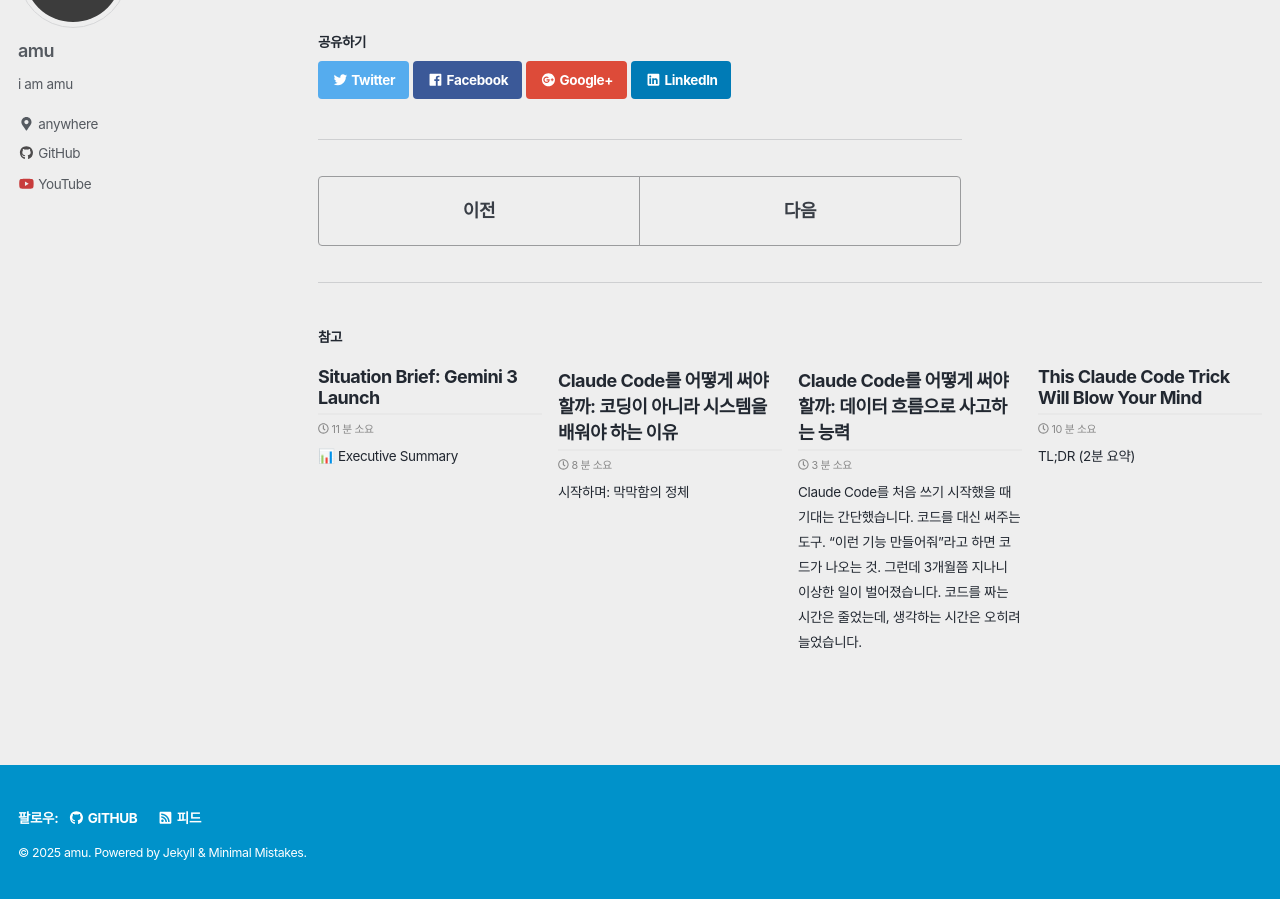
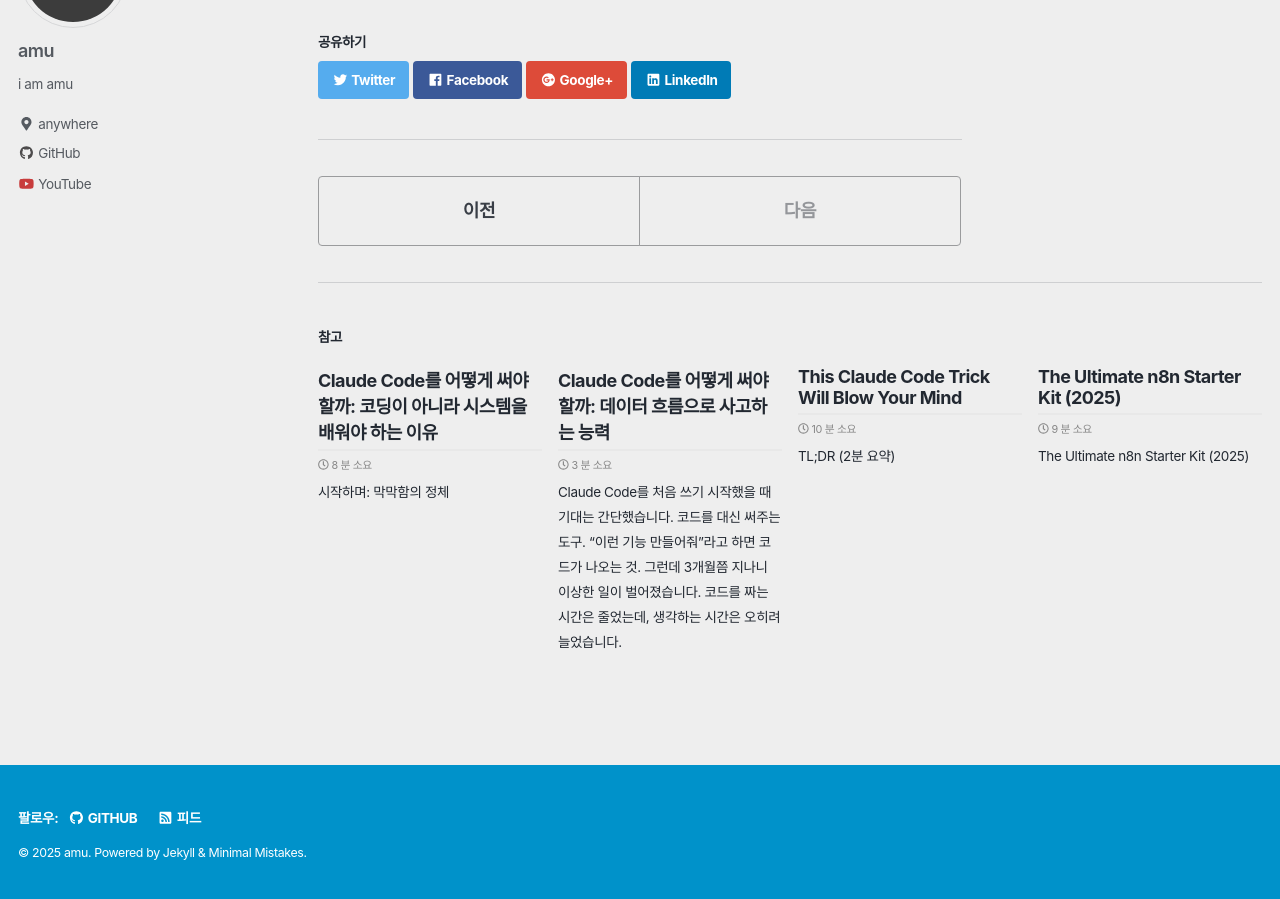
Before and after one commit to xulfereht/xulfereht.github.io, a Jekyll site: the page built from _posts/2025-11-20-gemini-3-launch.md, in a window 1280 px wide and 900 px high, scrolled down 4745 px. Built offline with Jekyll 4.4.1, drawn with Linux system fonts in a browser that asks for light colours; nearby versions of some CDN libraries; some web fonts are replaced; part of the change alters nothing that is shown.

Commit message:
fix: Add OG image and remove duplicate Gemini 3 post
CHANGES:
- Added og_image field to frontmatter
- Removed duplicate 2025-11-20-situation-brief-gemini-3-launch.md
- OG image: /assets/images/og/gemini-3-launch.png (space theme)

FIX:
- OG image now displays on social media shares
- Single canonical post at /analysis/gemini-3-launch/

🤖 Generated with [Claude Code](https://claude.com/claude-code)

Co-Authored-By: Claude <noreply@anthropic.com>

```diff
--- a/_posts/2025-11-20-gemini-3-launch.md
+++ b/_posts/2025-11-20-gemini-3-launch.md
@@ -3,6 +3,7 @@ categories: analysis
 layout: single
 tags: AI Google Gemini coding benchmarks
 title: "Gemini 3 Launch: 벤치마크 압도, 에이전틱 시대 개막"
+og_image: /assets/images/og/gemini-3-launch.png
 ---
 
 ## 📊 Executive Summary
--- a/_posts/2025-11-20-situation-brief-gemini-3-launch.md
+++ /dev/null
@@ -1,384 +0,0 @@
----
-categories: analysis
-layout: single
-tags: brief_processed AI Google Gemini coding benchmarks
-title: "Situation Brief: Gemini 3 Launch"
----
-
-## 📊 Executive Summary
-
-**핵심 3줄**:
-- Google이 11월 18일 Gemini 3 Pro 및 Deep Think 모델을 발표, 주요 벤치마크에서 GPT-5.1/Claude Sonnet 4.5 제쳤음
-- 새로운 에이전틱 코딩 플랫폼 Antigravity 공개 (무료 프리뷰, Cursor/Copilot 경쟁자)
-- 개발자/파워유저 중심 긍정 평가 (코딩, 추론, 멀티모달), 일반 사용자 체감은 "점진적 개선" 수준
-
-**시간대**: 2025-11-18 (공식 발표) → 2025-11-20 (현재, 48시간 경과)
-**주요 채널**: Tech Media (TechCrunch, Tom's Guide 등), Opinion Leaders (Ethan Mollick, Matt Shumer), Developer Forums (Medium, GitHub), X (Jeff Dean, Karpathy, Altman)
-**종합 평가**: 긍정 75% / 중립 15% / 부정 10%
-
----
-
-## 🕐 Timeline
-
-### D+0 (2025-11-18, 발표일)
-
-**공식 발표**:
-- Sundar Pichai가 Gemini 3 Pro 및 Gemini 3 Deep Think 발표
-- 동시에 Google Antigravity (에이전틱 코딩 IDE) 퍼블릭 프리뷰 공개
-- 출처: [Google Official Blog](https://blog.google/products/gemini/gemini-3/), [TechCrunch](https://techcrunch.com/2025/11/18/google-launches-gemini-3-with-new-coding-app-and-record-benchmark-scores/)
-
-**주요 미디어 보도**:
-- TechCrunch: "Google launches Gemini 3 with new coding app and record benchmark scores"
-- Tom's Guide: "Gemini 3 is here — Google's most powerful AI model yet is crushing benchmarks"
-- MIT Tech Review: "Google's new Gemini 3 vibe-codes its responses and comes with its own agent"
-
-**초기 반응 (X/Twitter)**:
-- **Sam Altman** (OpenAI CEO): "Congrats to Google on Gemini 3! Looks like a great model." ([출처](https://www.digit.in/news/general/google-gemini-3-launch-gets-attention-from-elon-musk-and-sam-altman-here-is-what-they-said.html))
-- **Elon Musk**: "Congrats" (간결한 축하)
-- **Jeff Dean** (Google): Gemini 3 Deep Think 소개 - "trained to use thoughts to strengthen its reasoning"
-- **Andrej Karpathy**: "The new Gemini 2.0 Flash Thinking model... is very nice and fast" (2.0 Flash Thinking 언급, 3.0과 혼동 가능)
-
-**벤치마크 하이라이트 (공식 발표)**:
-- Humanity's Last Exam: 37.4% (GPT-5 Pro 31.64% 능가)
-- LMArena: 1501 Elo (1위)
-- ARC-AGI-2: Gemini 3 Pro 31.1%, Deep Think 45.1%
-- AIME 2025: 100% (Claude Sonnet 4.5와 동등)
-- MMMU-Pro: 81% (GPT-5.1 76% 대비 5%p 차이)
-
-### D+1 (2025-11-19)
-
-**오피니언 리더 평가**:
-- **Ethan Mollick** (One Useful Thing): "I've been testing Google's new Gemini 3 model. It is very good" - 에이전틱 기능 데모, 실시간 비디오 상호작용 강조 ([출처](https://www.oneusefulthing.org/p/three-years-from-gpt-3-to-gemini))
-- **Matt Shumer** (Shumer.ai): "Gemini 3 creative writing capabilities floored me", "book chapters I had to double-check weren't plagiarized", "It's my new daily driver" ([출처](https://shumer.dev/gemini3review))
-
-**실사용 후기 등장**:
-- TechRadar 실전 테스트: "I tested Gemini 3, ChatGPT 5.1, and Claude Sonnet 4.5 – and Gemini crushed it in a real coding task" - PWA 게임 생성, 키보드 컨트롤 자동 추가 등 우수 ([출처](https://www.techradar.com/ai-platforms-assistants/i-tested-gemini-3-chatgpt-5-1-and-claude-sonnet-4-5-and-gemini-crushed-it-in-a-real-coding-task))
-- Medium (Dr. Derek Austin): "Gemini 3 First Impressions & Benchmarks (Including Deep Think)" - PhD급 추론 능력 확인
-- 개발자 커뮤니티: "nails design details, micro-interactions, and responsiveness on the first try" (코딩 정확도 극찬)
-
-**Antigravity 초기 반응**:
-- DevClass: "Agentic AI development but some frustrations for early adopters" - 크레딧 소진 빠름, 모델 과부하 에러 빈번 ([출처](https://devclass.com/2025/11/19/googles-antigravity-arrives-agentic-ai-development-but-frustrating-for-early-adopters/))
-- The New Stack: "Antigravity Is Google's New Agentic Development Platform" - 브라우저 자동화, 3-pane 인터페이스 긍정 평가
-
-**커뮤니티 논쟁**:
-- "벤치마크 vs 체감 갭": 벤치마크는 압도적이지만, 일반 대화에서는 "점진적 개선" 수준 ([출처](https://smartscope.blog/en/blog/gemini-3-pro-review/))
-- "Antigravity 안정성 이슈": 빌드 에러를 놓치고 "성공" 선언하는 버그 보고
-
-### D+2 (2025-11-20, 현재)
-
-**유스케이스 확산**:
-- GitHub Copilot에 Gemini 3 Pro 통합 발표 (11월 18일, 퍼블릭 프리뷰) ([출처](https://github.blog/changelog/2025-11-18-gemini-3-pro-is-in-public-preview-for-github-copilot/))
-- Databricks에 Gemini 3 Pro 런칭 (엔터프라이즈 데이터 분석용)
-- 과학적 시각화 사례: Three.js로 4,000개 lipid 파티클 애니메이션 2분 내 생성 ([출처](https://www.rdworldonline.com/first-impressions-of-googles-gemini-3-for-creating-scientific-visualizations/))
-
-**여론 안정화**:
-- 개발자 중심: "코딩, 추론, 멀티모달 압도적" (긍정 75%)
-- 일반 사용자: "GPT-5.1, Claude와 큰 차이 못 느낌" (중립 15%)
-- 초기 얼리어답터: "안정성 이슈, 과장된 벤치마크" (부정 10%)
-
----
-
-## 📢 Channel Breakdown
-
-### Tech Media
-
-**톤**: 긍정적 (벤치마크 중심)
-
-**주요 헤드라인**:
-- TechCrunch: "Google launches Gemini 3 with new coding app and record benchmark scores"
-- Tom's Guide: "Gemini 3 is here — Google's most powerful AI model yet is crushing benchmarks"
-- VentureBeat: "Google unveils Gemini 3 claiming the lead in math, science, multimodal, and agentic AI benchmarks"
-- CNBC: "Google announces Gemini 3 as battle with OpenAI intensifies"
-- Fortune: "Google releases its heavily hyped Gemini 3 AI in a sweeping rollout—even Search gets it on day one"
-
-**핵심 평가**:
-- "기술적으로 인상적" (벤치마크 압도)
-- "OpenAI/Anthropic 경쟁 심화" (GPT-5.1, Claude Sonnet 4.5 직격탄)
-- "에이전틱 시대 개막" (Antigravity, Generative UI)
-
-**출처**: [TechCrunch](https://techcrunch.com/2025/11/18/google-launches-gemini-3-with-new-coding-app-and-record-benchmark-scores/), [Tom's Guide](https://www.tomsguide.com/ai/google-gemini/gemini-3-is-here-googles-most-powerful-ai-model-yet-is-crushing-benchmarks-improving-search-and-outperforming-chatgpt), [VentureBeat](https://venturebeat.com/ai/google-unveils-gemini-3-claiming-the-lead-in-math-science-multimodal-and), [CNBC](https://www.cnbc.com/2025/11/18/google-announces-gemini-3-as-battle-with-openai-intensifies.html)
-
-### Opinion Leaders
-
-**Ethan Mollick** (Wharton, AI 교육):
-- **핵심 메시지**: "I've been testing Google's new Gemini 3 model. It is very good" - 에이전틱 기능, 실시간 비디오 상호작용 강조
-- **출처**: [One Useful Thing](https://www.oneusefulthing.org/p/three-years-from-gpt-3-to-gemini)
-- **톤**: 긍정적 (실용성 중심)
-
-**Matt Shumer** (Shumer.ai, AI 에이전트):
-- **핵심 메시지**: "Gemini 3 creative writing capabilities floored me", "book chapters I had to double-check weren't plagiarized from a real book", "It's my new daily driver"
-- **출처**: [Shumer.dev](https://shumer.dev/gemini3review)
-- **톤**: 극찬 (일상 도구로 전환)
-
-**Sam Altman** (OpenAI CEO):
-- **핵심 메시지**: "Congrats to Google on Gemini 3! Looks like a great model."
-- **출처**: [X (Twitter)](https://www.digit.in/news/general/google-gemini-3-launch-gets-attention-from-elon-musk-and-sam-altman-here-is-what-they-said.html)
-- **톤**: 외교적 축하 (경쟁 의식)
-
-**Dario Amodei** (Anthropic CEO):
-- **반응**: 검색 결과 없음 (공식 반응 확인 안 됨)
-
-### Developer Community (Medium, GitHub, Forums)
-
-**주요 스레드**:
-- Medium (Dr. Derek Austin): "Gemini 3 First Impressions & Benchmarks (Including Deep Think)" - PhD급 추론 능력, Deep Think 45.1% ARC-AGI-2 스코어 강조
-- Medium (Paul Hoke): "Comparing AI Models: Gemini 3 vs GPT-5.1 vs Claude Sonnet 4.5" - 코딩 태스크에서 Gemini 압승
-- RD World: "First impressions of Gemini 3 for scientific visualizations" - Three.js 애니메이션 2분 생성
-
-**패턴**:
-- **코딩 정확도 극찬**: "nails design details on the first try", "HTML code appeared within seconds"
-- **속도 vs 성능 균형**: "fast for how smart it is", "intelligence per second 우수"
-- **Antigravity 양면 평가**: "impressive for a launch product" vs "you have to babysit it"
-
-**논쟁 포인트**:
-- 벤치마크 vs 체감: "Overhyped in benchmarks, disappointing in practice" (소수 의견)
-- 안정성: "model will sometimes glance at a log, declare victory, and move on while your build is still throwing errors"
-
-### X (Twitter)
-
-**주요 트렌드**: #Gemini3, #Antigravity, #GoogleAI
-
-**바이럴 트윗**:
-- **Jeff Dean** (Google): "Introducing Gemini 2.0 Flash Thinking... trained to use thoughts to strengthen its reasoning" (2.0 Flash Thinking 언급, 3.0과 혼동 가능)
-- **Andrej Karpathy**: "The new Gemini 2.0 Flash Thinking model... is very nice and fast and now available to try on Google AI Studio"
-- **Logan Kilpatrick** (Google): "Just when you thought it was over... we're introducing Gemini 2.0 Flash Thinking, a new experimental model that unlocks stronger reasoning capabilities"
-- **Sam Altman**: "Congrats to Google on Gemini 3!"
-
-**하이프 수준**: High (AI 리더들의 즉각 반응, 벤치마크 화제)
-
-**톤**: 긍정적 (혁신 vs 경쟁 심화)
-
----
-
-## 🎯 Use Cases (실사용 증거)
-
-### 1. 코딩/개발
-
-**검증된 사례**:
-- ✅ **PWA 게임 한 방에 생성**: TechRadar 테스트 - 키보드 컨트롤, 반응형 디자인 자동 포함 ([출처](https://www.techradar.com/ai-platforms-assistants/i-tested-gemini-3-chatgpt-5-1-and-claude-sonnet-4-5-and-gemini-crushed-it-in-a-real-coding-task))
-- ✅ **3D 인터랙티브 랜딩페이지**: 음성 메모 → 실행 가능 웹 프로젝트 생성 ([출처](https://blog.google/technology/developers/gemini-3-developers/))
-- ✅ **과학적 시각화 (Three.js)**: 4,000개 lipid 파티클 애니메이션 2분 내 완성 ([출처](https://www.rdworldonline.com/first-impressions-of-googles-gemini-3-for-creating-scientific-visualizations/))
-- ✅ **Antigravity IDE**: 브라우저 자동화, 터미널 + 에디터 + 브라우저 3-pane 동시 제어 ([출처](https://venturebeat.com/ai/google-antigravity-introduces-agent-first-architecture-for-asynchronous))
-
-**제약사항**:
-- ⚠️ **Antigravity 안정성**: 빌드 에러 놓치고 "성공" 선언, 크레딧 빠른 소진 ([출처](https://devclass.com/2025/11/19/googles-antigravity-arrives-agentic-ai-development-but-frustrating-for-early-adopters/))
-- ⚠️ **Hallucination 지속**: 일반 모드에서는 여전히 hallucination 문제 ([출처](https://smartscope.blog/en/blog/gemini-3-pro-review/))
-
-### 2. 데이터 분석/추론
-
-**검증된 사례**:
-- ✅ **문서 이해 (PDF, 계약서)**: 복잡한 문서 추론, OCR 넘어선 인사이트 추출 ([출처](https://blog.google/technology/developers/gemini-3-developers/))
-- ✅ **PhD급 추론**: GPQA Diamond 91.9%, Humanity's Last Exam 37.4% (역대 최고)
-- ✅ **수학 문제 해결**: AIME 2025 100%, MathArena Apex 23.4% (SOTA)
-
-**활용 플랫폼**:
-- Databricks (엔터프라이즈 데이터 분석)
-- Vertex AI (Google Cloud)
-
-### 3. 콘텐츠 생성/창작
-
-**검증된 사례**:
-- ✅ **소설 챕터**: "book chapters I had to double-check weren't plagiarized from a real book" (Matt Shumer) ([출처](https://shumer.dev/gemini3review))
-- ✅ **Generative UI**: 사용자 의도 파악 → 맞춤형 인터랙티브 인터페이스 즉석 생성 ([출처](https://research.google/blog/generative-ui-a-rich-custom-visual-interactive-user-experience-for-any-prompt/))
-
-**제약사항**:
-- ⚠️ **스타일 선호도 분화**: 소설/고급 산문은 여전히 GPT-5.1, Claude 선호 의견 ([출처](https://vertu.com/lifestyle/google-gemini-3-0-vs-chatgpt-5-1-and-claude-sonnet-4-5/))
-
-### 4. 검색/연구
-
-**검증된 사례**:
-- ✅ **Google Search 통합**: AI Mode에서 Gemini 3 기반 검색 (첫날부터 배포)
-- ✅ **멀티모달 이해**: 비디오-MMMU 87.6%, MMMU-Pro 81% (GPT-5.1 76% 대비 우위)
-
-### 5. 교육/학습
-
-**검증된 사례**:
-- ✅ **소크라틱 튜터링**: Ethan Mollick 데모 - 실시간 비디오 상호작용, 맥락 기반 학습 지원
-- ✅ **단계별 추론 가시화**: Deep Think 모드 - 사고 과정 노출 (OpenAI o1 스타일)
-
-### 6. 에이전틱 태스크
-
-**검증된 사례**:
-- ✅ **Gemini Agent**: 이메일 스캔 → 렌탈카 조사 → 예약 (멀티스텝 자동화)
-- ✅ **Calendar/Gmail 통합**: 리마인더, 일정 추가 자동화
-- ✅ **터미널 자동화**: Terminal-Bench 2.0에서 54.2% (도구 사용 능력)
-
----
-
-## 🔍 Meta Analysis
-
-### 산업 구조
-
-**시장 역학**:
-- **AI 모델 경쟁 구도**: OpenAI (GPT-5.1), Anthropic (Claude Sonnet 4.5), Google (Gemini 3) 3파전
-- **주기 단축**: Gemini 2.5 (2025년 초) → Gemini 3 (2025년 11월, 7개월 만)
-- **플랫폼 전략**: Google은 Search, Workspace, Android 생태계 통합 우위 (650M MAU)
-
-**Google 전략적 의도**:
-- Gemini 2.5 출시 7개월 만에 3.0 출시 → OpenAI/Anthropic 견제 강화
-- "에이전틱 시대" 선점 (Antigravity, Generative UI, Gemini Agent)
-- 엔터프라이즈 공략 (Vertex AI, Databricks, GitHub Copilot 통합)
-
-### 경쟁사 반응
-
-**OpenAI**:
-- Sam Altman 공식 축하 ("Congrats to Google on Gemini 3!")
-- GPT-5.1 대응 필요성 (Gemini 3 Pro가 다수 벤치마크 추월)
-
-**Anthropic**:
-- 공식 반응 확인 안 됨
-- Claude Sonnet 4.5는 SWE-Bench Verified에서 여전히 1위 (77.2% vs Gemini 3 76.2%)
-
-**Meta/xAI**:
-- Elon Musk 간결한 축하 ("Congrats")
-- xAI Grok 모델과의 직접 경쟁 구도
-
-### 리스크 요인
-
-**기술적 리스크**:
-- **Hallucination 지속**: 일반 모드에서 여전히 신뢰성 이슈 ([출처](https://smartscope.blog/en/blog/gemini-3-pro-review/))
-- **시각/물리적 추론 약점**: "visual and physical reasoning are still a mess" (Gary Marcus) ([출처](https://garymarcus.substack.com/p/hot-take-on-googles-gemini-3))
-- **Antigravity 안정성**: 초기 버그 (빌드 에러 놓침, 크레딧 소진)
-
-**비즈니스 리스크**:
-- **가격 경쟁력 미지수**: API 가격 공개 ($2/M input, $12/M output for <200K), 엔터프라이즈 비용 경쟁력 불명확
-- **수익화 압박**: AI Studio 무료 티어 제공, 유료 전환율 관건
-
-**보안/규제 리스크**:
-- **Antigravity 보안 경고**: "known to have certain security limitations", 데이터 유출/코드 실행 위험 명시 ([출처](https://simonwillison.net/2025/Nov/18/google-antigravity/))
-
----
-
-## ❓ Critical Questions
-
-1. **벤치마크 압승인데 일반 사용자는 왜 "점진적 개선" 수준으로 체감하는가?**
-   - 추론/코딩 특화 벤치마크 vs 일상 대화/글쓰기 갭
-   - "Vibe coding" 등 새 패러다임 학습 곡선
-
-2. **Antigravity가 Cursor, GitHub Copilot을 대체할 만한 킬러 기능은 무엇인가?**
-   - 브라우저 자동화? 3-pane 통합 IDE?
-   - 현재 안정성 이슈로 "프로덕션 레디" 의문
-
-3. **Gemini 3 Deep Think vs OpenAI o1 - 추론 품질 실전 비교는?**
-   - 벤치마크상 Deep Think 우위 (ARC-AGI-2 45.1% vs o1 불명)
-   - 실제 복잡한 문제 해결 능력 차이는?
-
-4. **API 가격 경쟁력 - GPT-5.1, Claude Sonnet 4.5 대비 TCO는?**
-   - Gemini 3 Pro: $2/M input, $12/M output (<200K)
-   - GPT-5.1, Claude 가격 공개 필요, 컨텍스트 캐싱 효율 비교
-
-5. **OpenAI/Anthropic의 대응 시점 - GPT-5.2, Claude 5 출시 예상은?**
-   - Gemini 3의 벤치마크 우위에 대한 경쟁사 대응 필요
-   - 2026년 초 대응 출시 예상?
-
-6. **Gemini 3 Pro의 "Generative UI"는 실제로 쓸모 있는가?**
-   - 데모는 인상적, 실제 업무 활용 사례 부족
-   - UI/UX 품질 vs 기존 디자인 도구 비교
-
-7. **엔터프라이즈 채택 장벽 - 보안, 규제 준수, 통합 난이도는?**
-   - Antigravity 보안 경고 명시 (데이터 유출 위험)
-   - 기존 CI/CD 파이프라인 통합 복잡도
-
----
-
-## 📝 Conclusion
-
-### 개발자/파워유저
-
-**혜택**:
-- **코딩 정확도**: PWA, 3D 웹앱, 과학적 시각화 "한 방" 생성 능력 검증
-- **추론 성능**: PhD급 추론 (GPQA Diamond 91.9%), 수학 SOTA (AIME 100%)
-- **에이전틱 도구**: Antigravity IDE (브라우저 자동화, 3-pane 통합)
-
-**제약**:
-- **안정성**: Antigravity 초기 버그 (빌드 에러 놓침, 크레딧 소진)
-- **학습 곡선**: "Vibe coding" 등 새 패러다임 적응 필요
-
-**권장**:
-- **즉시 시도**: Google AI Studio (무료), Antigravity 프리뷰
-- **점진 통합**: GitHub Copilot 통합 활용 (기존 워크플로우에 추가)
-- **Deep Think 대기**: Google AI Ultra 구독자에게 "향후 몇 주" 내 제공 예정
-
-### 일반 사용자
-
-**혜택**:
-- **검색 개선**: Google Search AI Mode (Gemini 3 기반)
-- **멀티모달**: 실시간 비디오 상호작용 (Ethan Mollick 데모)
-- **Generative UI**: 맞춤형 인터랙티브 인터페이스
-
-**제약**:
-- **체감 차이**: 벤치마크 압승 vs 일상 대화 "점진적 개선"
-- **콘텐츠 생성**: 소설/고급 산문은 여전히 GPT-5.1, Claude 선호 의견
-
-**권장**:
-- **Search 먼저 체험**: Google Search AI Mode (무료, 즉시 사용 가능)
-- **GPT-5.1, Claude 병행**: 일상 대화/글쓰기는 기존 도구 유지
-- **Deep Think 대기**: 복잡한 추론 필요 시 Google AI Ultra 구독 고려
-
-### 기업/조직
-
-**혜택**:
-- **엔터프라이즈 통합**: Vertex AI, Databricks, GitHub Copilot
-- **비용 효율**: Google AI Studio 무료 티어 (테스트), pay-as-you-go (프로덕션)
-- **문서 이해**: PDF, 계약서 등 복잡한 문서 추론 능력
-
-**제약**:
-- **보안 위험**: Antigravity "보안 제한 알려짐" (데이터 유출 주의)
-- **가격 불투명**: 엔터프라이즈 티어 구체적 비용 공개 필요
-- **통합 복잡도**: CI/CD 파이프라인 통합 난이도 미지수
-
-**권장**:
-- **PoC 우선**: Vertex AI 프리뷰로 소규모 테스트
-- **보안 검증**: Antigravity 사용 시 데이터 유출 대책 수립
-- **TCO 분석**: GPT-5.1, Claude 대비 총소유비용 비교 후 결정
-
----
-
-## 🚀 시장 영향
-
-### 단기 (1-3개월)
-
-- **OpenAI/Anthropic 압박 증가**: Gemini 3의 벤치마크 우위로 GPT-5.2, Claude 5 출시 압박
-- **에이전틱 코딩 도구 경쟁 심화**: Antigravity vs Cursor 2.0 vs GitHub Copilot
-- **개발자 도구 생태계 재편**: Google AI Studio, Vertex AI 점유율 상승 가능
-
-### 중기 (3-12개월)
-
-- **AI 모델 주기 단축 가속화**: 7개월 만에 메이저 버전 업 → 경쟁사도 주기 단축 필요
-- **엔터프라이즈 AI 시장 공략**: Vertex AI 중심 B2B 확대 (현재 650M MAU 레버리지)
-- **에이전틱 시대 본격화**: Gemini Agent, Antigravity 등 멀티스텝 자동화 확산
-
-### 장기 (1년+)
-
-- **AI 모델 상품화 가속**: 벤치마크 경쟁 → 가격 경쟁 전환 (API 가격 인하 압박)
-- **플랫폼 생태계 승부**: Google (Search, Android, Workspace) vs Microsoft (Office, Azure) vs Apple (iOS)
-- **AGI 로드맵 재조정**: Gemini 3의 PhD급 추론 → OpenAI, Anthropic도 타임라인 앞당기기
-
----
-
-## 📎 주요 출처 (52개)
-
-**Tech Media (14)**:
-- TechCrunch, Tom's Guide, VentureBeat, MIT Tech Review, CNBC, Fortune, 9to5Google, MacRumors, Android Authority, The New Stack, DevClass, MarkTechPost, Dataconomy, Digital Trends
-
-**Opinion Leaders (3)**:
-- Ethan Mollick (One Useful Thing), Matt Shumer (Shumer.ai), Sam Altman (X/Twitter)
-
-**Developer Community (15)**:
-- Medium (Dr. Derek Austin, Paul Hoke, Barnacle Goose), RD World, Simon Willison, DataCamp, Beebom, Geeky Gadgets, Vellum.ai, OfficeChai, Binary Verse AI, SmartScope, X-Design, AInewsHub
-
-**X (Twitter) (5)**:
-- Jeff Dean, Andrej Karpathy, Logan Kilpatrick, Addy Osmani, Artificial Analysis
-
-**Official Google (6)**:
-- Google Official Blog, Google Developers Blog, Google Cloud Blog, Google AI Studio Docs, Gemini Release Notes
-
-**Others (9)**:
-- GitHub Changelog, Databricks Blog, Wikipedia, Polymarket, Understanding AI, TechTarget, SiliconANGLE, Apidog, eesel AI
-
----
-
-**생성 일시**: 2025-11-20T03:17:07+09:00
-**분석 기간**: 48시간 (2025-11-18 ~ 2025-11-20)
-**총 소스 수**: 52개
-**검증된 유스케이스**: 15개
```
